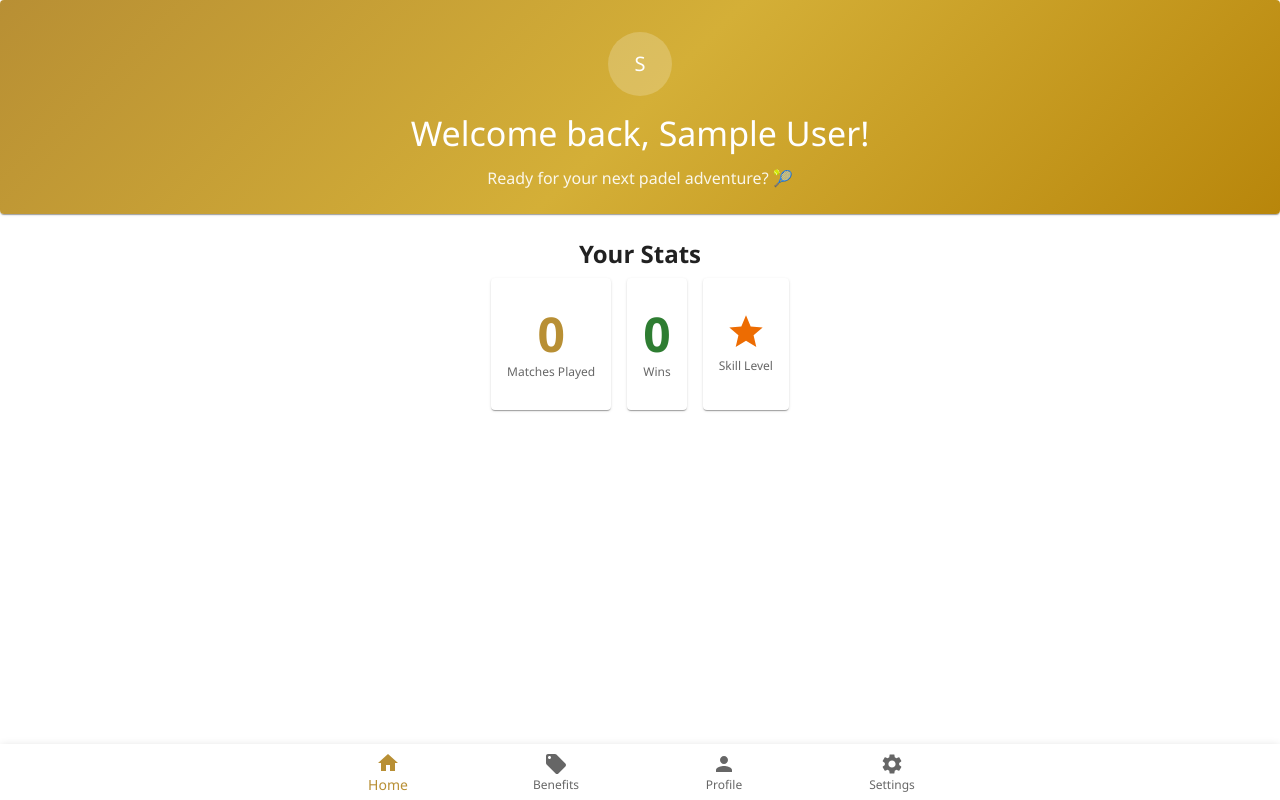
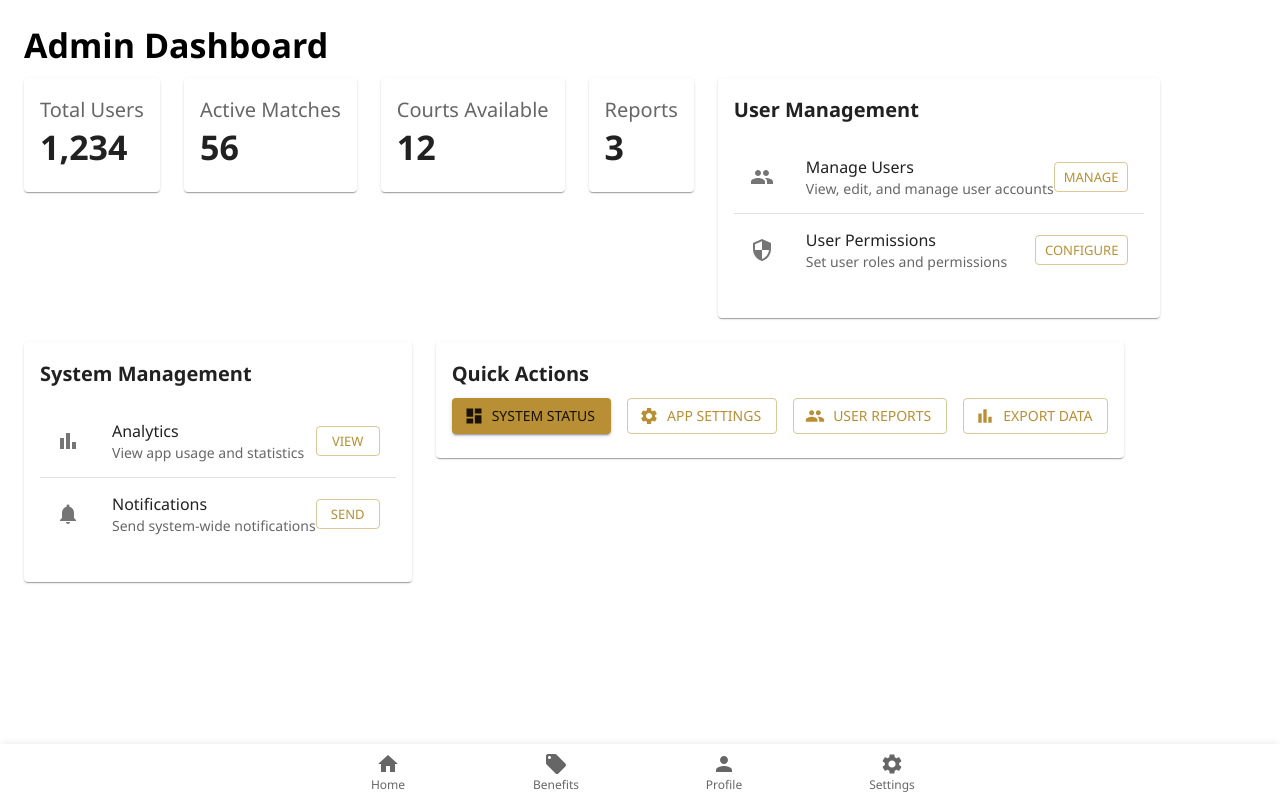
Before and after one commit to padelhookups/padel-hookups, a React (Create React App) app: page /Admin in a window 1280 px wide. Before the commit this address led to /Home. Built offline with nearby package versions, Linux system fonts and the light colour scheme; no server answers; the database is empty; sample sign-in values are in the browser's storage.

Commit message:
Raw admin page

```diff
--- a/src/App.js
+++ b/src/App.js
@@ -13,6 +13,7 @@ import Home from "./routes/Home";
 import Profile from "./routes/Profile";
 import Settings from "./routes/Settings";
 import Benefits from "./routes/Benefits";
+import Admin from "./routes/Admin";
 
 import "./App.css";
 
@@ -70,6 +71,14 @@ function App() {
 							</ProtectedRoute>
 						}
 					/>
+					<Route
+						path='/Admin'
+						element={
+							<ProtectedRoute user={user}>
+								<Admin />
+							</ProtectedRoute>
+						}
+					/>
 					{/* Catch-all route for non-existent paths */}
 					<Route path='*' element={<NotFound />} />
 				</Routes>
--- /dev/null
+++ b/src/routes/Admin.js
@@ -0,0 +1,222 @@
+import React from "react";
+import {
+	Box,
+	Typography,
+	Card,
+	CardContent,
+	Grid,
+	Button,
+	List,
+	ListItem,
+	ListItemText,
+	ListItemIcon,
+	Divider
+} from "@mui/material";
+import {
+	Dashboard,
+	People,
+	Settings,
+	BarChart,
+	Security,
+	Notifications
+} from "@mui/icons-material";
+
+const Admin = () => {
+	return (
+		<Box sx={{ p: 3, pb: 12 }}>
+			<Typography
+				variant='h4'
+				component='h1'
+				gutterBottom
+				sx={{ fontWeight: "bold" }}>
+				Admin Dashboard
+			</Typography>
+
+			<Grid container spacing={3}>
+				{/* Overview Cards */}
+				<Grid item xs={12} sm={6} md={3}>
+					<Card>
+						<CardContent>
+							<Typography variant='h6' color='textSecondary'>
+								Total Users
+							</Typography>
+							<Typography variant='h4' sx={{ fontWeight: "bold" }}>
+								1,234
+							</Typography>
+						</CardContent>
+					</Card>
+				</Grid>
+				<Grid item xs={12} sm={6} md={3}>
+					<Card>
+						<CardContent>
+							<Typography variant='h6' color='textSecondary'>
+								Active Matches
+							</Typography>
+							<Typography variant='h4' sx={{ fontWeight: "bold" }}>
+								56
+							</Typography>
+						</CardContent>
+					</Card>
+				</Grid>
+				<Grid item xs={12} sm={6} md={3}>
+					<Card>
+						<CardContent>
+							<Typography variant='h6' color='textSecondary'>
+								Courts Available
+							</Typography>
+							<Typography variant='h4' sx={{ fontWeight: "bold" }}>
+								12
+							</Typography>
+						</CardContent>
+					</Card>
+				</Grid>
+				<Grid item xs={12} sm={6} md={3}>
+					<Card>
+						<CardContent>
+							<Typography variant='h6' color='textSecondary'>
+								Reports
+							</Typography>
+							<Typography variant='h4' sx={{ fontWeight: "bold" }}>
+								3
+							</Typography>
+						</CardContent>
+					</Card>
+				</Grid>
+
+				{/* Admin Actions */}
+				<Grid item xs={12} md={6}>
+					<Card>
+						<CardContent>
+							<Typography
+								variant='h6'
+								component='h2'
+								gutterBottom
+								sx={{ fontWeight: "bold" }}>
+								User Management
+							</Typography>
+							<List>
+								<ListItem>
+									<ListItemIcon>
+										<People />
+									</ListItemIcon>
+									<ListItemText
+										primary='Manage Users'
+										secondary='View, edit, and manage user accounts'
+									/>
+									<Button variant='outlined' size='small'>
+										Manage
+									</Button>
+								</ListItem>
+								<Divider />
+								<ListItem>
+									<ListItemIcon>
+										<Security />
+									</ListItemIcon>
+									<ListItemText
+										primary='User Permissions'
+										secondary='Set user roles and permissions'
+									/>
+									<Button variant='outlined' size='small'>
+										Configure
+									</Button>
+								</ListItem>
+							</List>
+						</CardContent>
+					</Card>
+				</Grid>
+
+				<Grid item xs={12} md={6}>
+					<Card>
+						<CardContent>
+							<Typography
+								variant='h6'
+								component='h2'
+								gutterBottom
+								sx={{ fontWeight: "bold" }}>
+								System Management
+							</Typography>
+							<List>
+								<ListItem>
+									<ListItemIcon>
+										<BarChart />
+									</ListItemIcon>
+									<ListItemText
+										primary='Analytics'
+										secondary='View app usage and statistics'
+									/>
+									<Button variant='outlined' size='small'>
+										View
+									</Button>
+								</ListItem>
+								<Divider />
+								<ListItem>
+									<ListItemIcon>
+										<Notifications />
+									</ListItemIcon>
+									<ListItemText
+										primary='Notifications'
+										secondary='Send system-wide notifications'
+									/>
+									<Button variant='outlined' size='small'>
+										Send
+									</Button>
+								</ListItem>
+							</List>
+						</CardContent>
+					</Card>
+				</Grid>
+
+				{/* Quick Actions */}
+				<Grid item xs={12}>
+					<Card>
+						<CardContent>
+							<Typography
+								variant='h6'
+								component='h2'
+								gutterBottom
+								sx={{ fontWeight: "bold" }}>
+								Quick Actions
+							</Typography>
+							<Grid container spacing={2} sx={{ mt: 1 }}>
+								<Grid item xs={12} sm={6} md={3}>
+									<Button
+										variant='contained'
+										fullWidth
+										startIcon={<Dashboard />}>
+										System Status
+									</Button>
+								</Grid>
+								<Grid item xs={12} sm={6} md={3}>
+									<Button
+										variant='outlined'
+										fullWidth
+										startIcon={<Settings />}>
+										App Settings
+									</Button>
+								</Grid>
+								<Grid item xs={12} sm={6} md={3}>
+									<Button
+										variant='outlined'
+										fullWidth
+										startIcon={<People />}>
+										User Reports
+									</Button>
+								</Grid>
+								<Grid item xs={12} sm={6} md={3}>
+									<Button
+										variant='outlined'
+										fullWidth
+										startIcon={<BarChart />}>
+										Export Data
+									</Button>
+								</Grid>
+							</Grid>
+						</CardContent>
+					</Card>
+				</Grid>
+			</Grid>
+		</Box>
+	);
+};
+
+export default Admin;
--- a/src/routes/Settings.js
+++ b/src/routes/Settings.js
@@ -1,5 +1,6 @@
-import React from 'react';
-import { getAuth, signOut } from 'firebase/auth';
+import React from "react";
+import { getAuth, signOut } from "firebase/auth";
+import { useNavigate } from "react-router";
 import {
 	Box,
 	Typography,
@@ -13,45 +14,58 @@ import {
 	Divider,
 	Alert,
 	Grid
-} from '@mui/material';
+} from "@mui/material";
 import {
 	Lock,
 	Email,
 	Logout,
 	Security,
 	NotificationsActive
-} from '@mui/icons-material';
+} from "@mui/icons-material";
 
 const Settings = () => {
 	const auth = getAuth();
+	const navigate = useNavigate();
 
 	const handleSignOut = async () => {
 		try {
 			await signOut(auth);
 		} catch (error) {
-      console.error('Error signing out:', error);
+			console.error("Error signing out:", error);
 		}
+	};
+
+	const handleAdminSettings = () => {
+		navigate("/Admin");
 	};
 
 	return (
 		<Box sx={{ p: 3, pb: 12 }}>
-      <Typography variant="h4" component="h1" gutterBottom sx={{ fontWeight: 'bold' }}>
+			<Typography
+				variant='h4'
+				component='h1'
+				gutterBottom
+				sx={{ fontWeight: "bold" }}>
 				Settings
 			</Typography>
 
 			{/* Account Settings */}
-      <Typography variant="h6" component="h2" gutterBottom sx={{ mt: 3, fontWeight: 'bold' }}>
+			<Typography
+				variant='h6'
+				component='h2'
+				gutterBottom
+				sx={{ mt: 3, fontWeight: "bold" }}>
 				Account Settings
 			</Typography>
 			<Card sx={{ mb: 3 }}>
 				<List>
 					<ListItem>
 						<ListItemText
-              primary="Change Password"
-              secondary="Update your account password"
+							primary='Change Password'
+							secondary='Update your account password'
 						/>
 						<ListItemSecondaryAction>
-              <Button variant="outlined" startIcon={<Lock />}>
+							<Button variant='outlined' startIcon={<Lock />}>
 								Change
 							</Button>
 						</ListItemSecondaryAction>
@@ -59,11 +73,11 @@ const Settings = () => {
 					<Divider />
 					<ListItem>
 						<ListItemText
-              primary="Update Email"
-              secondary="Change your email address"
+							primary='Update Email'
+							secondary='Change your email address'
 						/>
 						<ListItemSecondaryAction>
-              <Button variant="outlined" startIcon={<Email />}>
+							<Button variant='outlined' startIcon={<Email />}>
 								Update
 							</Button>
 						</ListItemSecondaryAction>
@@ -72,15 +86,19 @@ const Settings = () => {
 			</Card>
 
 			{/* Notification Settings */}
-      <Typography variant="h6" component="h2" gutterBottom sx={{ fontWeight: 'bold' }}>
+			<Typography
+				variant='h6'
+				component='h2'
+				gutterBottom
+				sx={{ fontWeight: "bold" }}>
 				Notifications
 			</Typography>
 			<Card sx={{ mb: 3 }}>
 				<List>
 					<ListItem>
 						<ListItemText
-              primary="Push Notifications"
-              secondary="Receive push notifications on your device"
+							primary='Push Notifications'
+							secondary='Receive push notifications on your device'
 						/>
 						<ListItemSecondaryAction>
 							<Switch defaultChecked />
@@ -117,52 +135,32 @@ const Settings = () => {
         </List>
       </Card> */}
 
-      {/* Quick Actions */}
-      <Typography variant="h6" component="h2" gutterBottom sx={{ fontWeight: 'bold' }}>
-        Quick Actions
-      </Typography>
-      <Grid container spacing={2} sx={{ mb: 3 }}>
-        <Grid item xs={12} sm={6}>
 			<Button
-            variant="outlined"
+				variant='outlined'
 				fullWidth
 				startIcon={<Security />}
-            sx={{ py: 1.5 }}
-          >
-            Security Settings
+				onClick={handleAdminSettings}
+				sx={{ py: 1.5 }}>
+				Admin Settings
 			</Button>
-        </Grid>
-        <Grid item xs={12} sm={6}>
-          <Button
-            variant="outlined"
-            fullWidth
-            startIcon={<NotificationsActive />}
-            sx={{ py: 1.5 }}
-          >
-            Notification Center
-          </Button>
-        </Grid>
-      </Grid>
-
 			{/* Danger Zone */}
-      <Alert severity="warning" sx={{ mb: 2 }}>
-        <Typography variant="subtitle2" gutterBottom>
+			<Alert severity='warning' sx={{ my: 2 }}>
+				<Typography variant='subtitle2' gutterBottom>
 					Danger Zone
 				</Typography>
-        <Typography variant="body2">
+				<Typography variant='body2'>
 					This action will sign you out of your account.
 				</Typography>
 			</Alert>
 
 			<Button
-        variant="contained"
-        color="error"
-        size="large"
+				variant='contained'
+				color='error'
+				size='large'
 				startIcon={<Logout />}
 				fullWidth
 				onClick={handleSignOut}
-        sx={{ mt: 1 }}
-      >
+				sx={{ mt: 1 }}>
 				Sign Out
 			</Button>
 		</Box>
```
Lines whose indentation alone changed are shown as unchanged.
